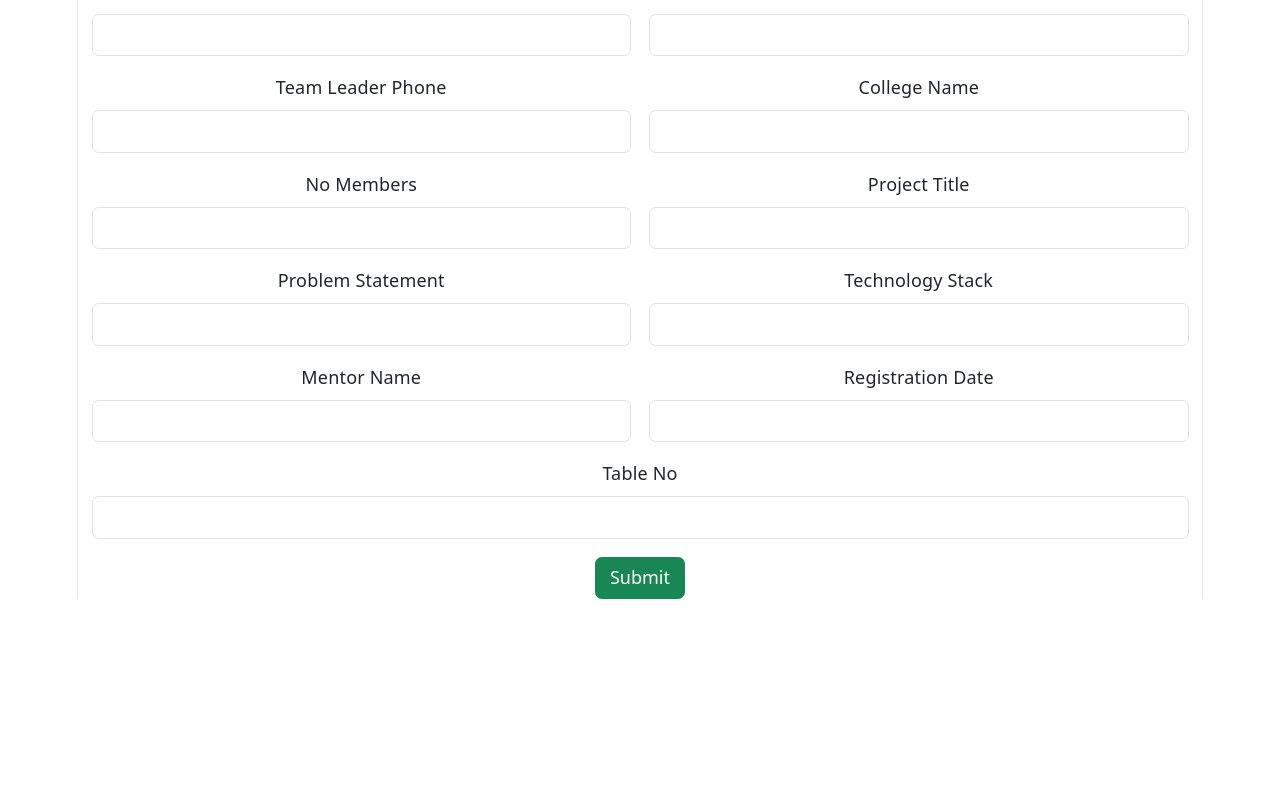
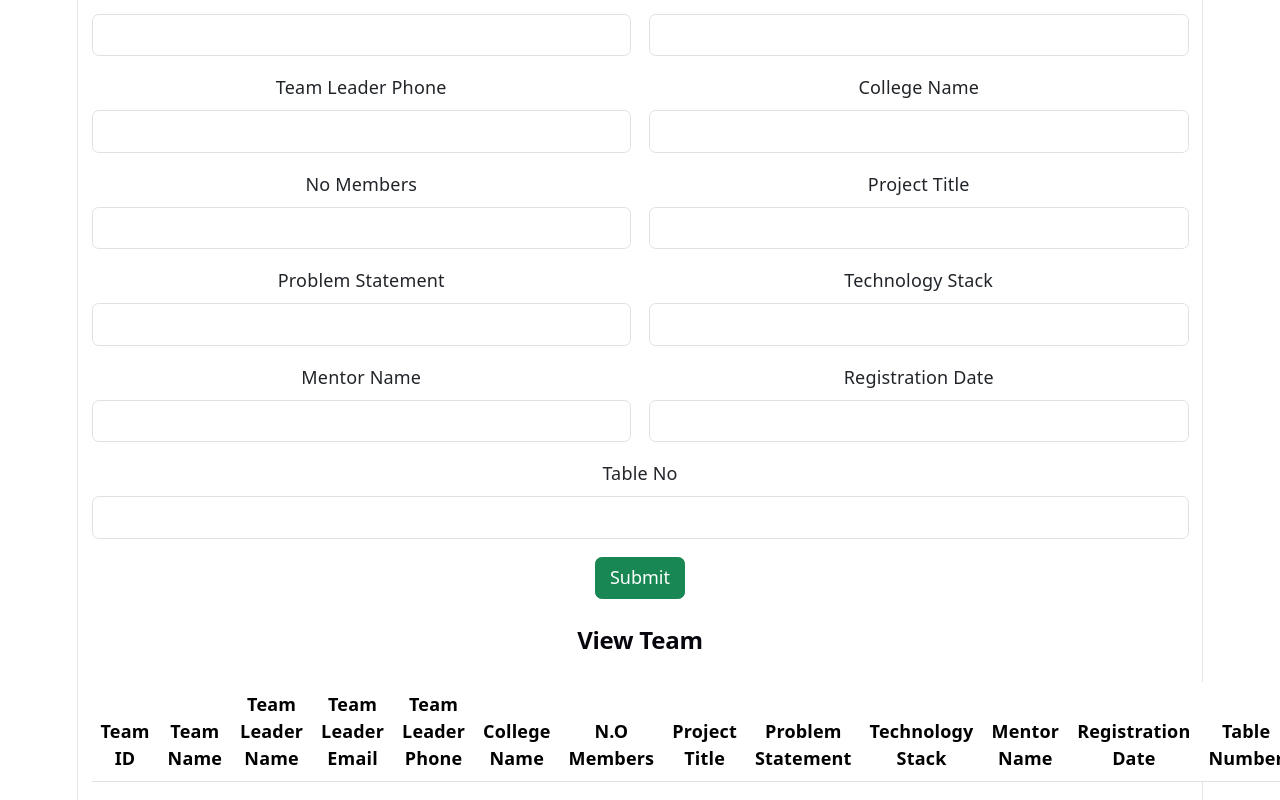
Before and after one commit to alantsaji18/Hackathon-react-app, a React (Vite) app: page / in a window 1280 px wide. Shown: the part 218-1018 px from the top of the page. Before the commit the page ends 817 px from the top, so only its background shows below. Built offline with nearby package versions, Linux system fonts and the light colour scheme; no server answers.

Commit message:
Project updates

```diff
--- a/src/App.jsx
+++ b/src/App.jsx
@@ -4,6 +4,7 @@ import viteLogo from './assets/vite.svg'
 import heroImg from './assets/hero.png'
 import './App.css'
 import AddTeam from './components/AddTeam'
+import ViewTeam from './components/ViewTeam'
 
 function App() {
   const [count, setCount] = useState(0)
@@ -12,7 +13,7 @@ function App() {
     <>
 
       <AddTeam/>
-
+    <ViewTeam/>
     </>
   )
 }
--- /dev/null
+++ b/src/components/ViewTeam.jsx
@@ -0,0 +1,83 @@
+import axios from 'axios'
+import React, { useEffect, useState } from 'react'
+
+
+
+
+const ViewTeam = () => {
+    const [data,changeData] = useState([])
+    const fetchData =()=>{
+        axios.get("http://localhost:3000/view-data").then(
+            (response) => {
+                changeData(response.data)
+            }
+        ).catch()
+    }
+    useEffect(
+        () => {
+            fetchData()
+        },[]
+    )
+  return (
+    <div>
+
+            <div className="container mt-4">
+        <h2 className="text-center mb-4">
+          <b>View Team</b>
+        </h2>
+        <table className="table">
+          <thead>
+            <tr>
+              <th scope="col">Team ID</th>
+              <th scope="col">Team Name</th>
+              <th scope="col">Team Leader Name</th>
+              <th scope="col">Team Leader Email</th>
+              <th scope="col">Team Leader Phone</th>
+              <th scope="col">College Name</th>
+              <th scope="col">N.O Members</th>
+              <th scope="col">Project Title</th>
+              <th scope="col">Problem Statement</th>
+              <th scope="col">Technology Stack</th>
+              <th scope="col">Mentor Name</th>
+              <th scope="col">Registration Date</th>
+              <th scope="col">Table Number</th>
+            </tr>
+          </thead>
+
+                <tbody>
+                  {
+                    data.map
+                    (
+                        (value,index)=>{
+                            return(
+                                <tr>
+                                    <td>{value.Teamid}</td>
+                                    <td>{value.Teamname}</td>
+                                    <td>{value.Teamleadername}</td>
+                                    <td>{value.Leaderemail}</td>
+                                    <td>{value.LeaderPhone}</td>
+                                    <td>{value.Collegename}</td>
+                                    <td>{value.Nomembers}</td>
+                                    <td>{value.Projecttitle}</td>
+                                    <td>{value.Problemstatement}</td>
+                                    <td>{value.Technologystack}</td>
+                                    <td>{value.Mentorname}</td>
+                                    <td>{value.Regdate}</td>
+                                    <td>{value.Tableno}</td>
+                                </tr>
+                            )
+                        }
+
+                    )}
+          </tbody>
+
+
+        </table>
+      </div>
+
+
+    </div>
+  )
+}
+
+export default ViewTeam;
```
